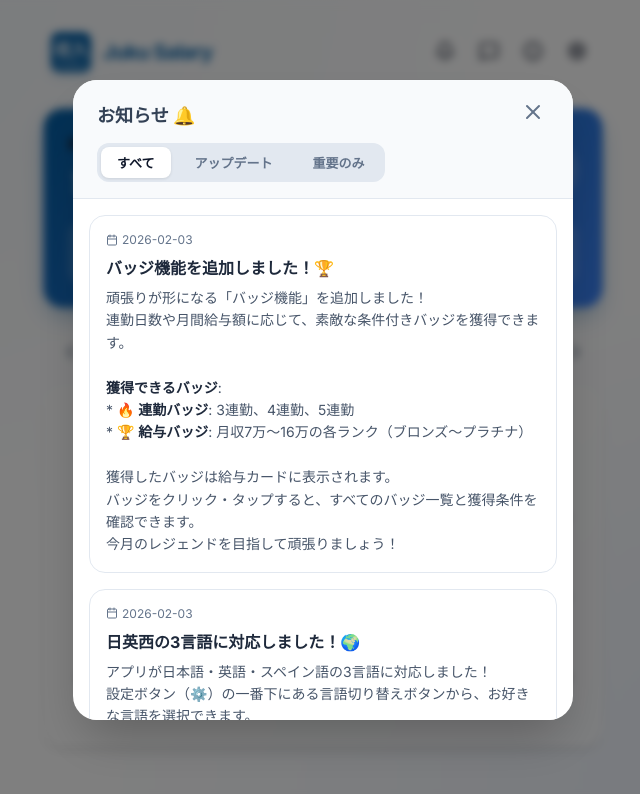
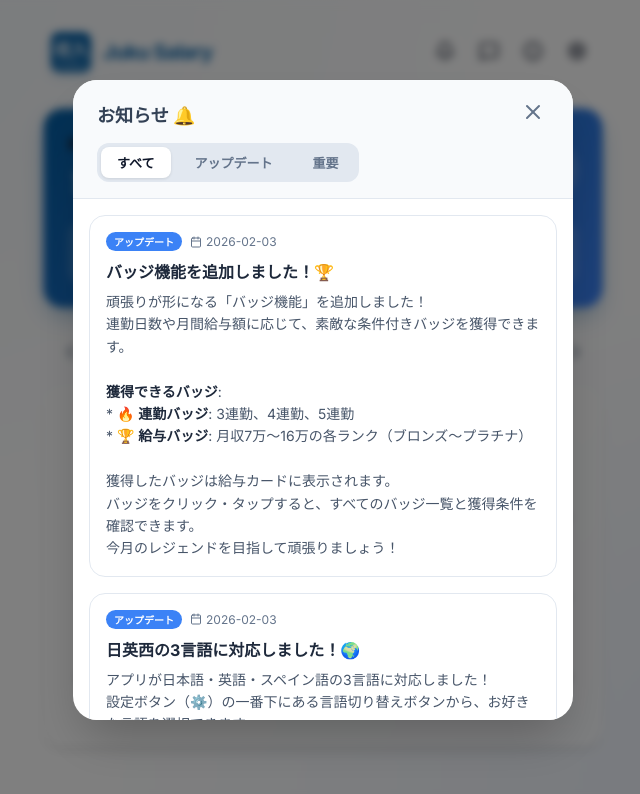
Before and after one commit to HarutoJAZZ45/juku-salary-app, a React (Vite) app: page / in a window 1280 px wide. Both pictures are taken after a click on the button 762 px from the left and 52 px from the top of the page. Shown: the top 794 px of the page, without its empty margins (317-957 px from the left). Built offline with nearby package versions, Linux system fonts and the light colour scheme.

Commit message:
Refine News UX: Rename filter label and add Update badge

```diff
--- a/src/components/NewsModal.tsx
+++ b/src/components/NewsModal.tsx
@@ -114,10 +114,20 @@ export const NewsModal: React.FC<NewsModalProps> = ({ isOpen, onClose }) => {
                                     <div style={{ display: 'flex', alignItems: 'center', gap: '8px', marginBottom: '8px' }}>
                                         {item.important && (
                                             <span style={{
-                                                background: '#e11d48', color: 'white', fontSize: '11px', fontWeight: 700,
-                                                padding: '2px 8px', borderRadius: '999px'
+                                                background: '#e11d48', color: 'white', fontSize: '10px', fontWeight: 700,
+                                                padding: '2px 8px', borderRadius: '999px',
+                                                textTransform: 'uppercase'
                                             }}>
-                                                Important
+                                                {t.app.newsFilterImportant}
+                                            </span>
+                                        )}
+                                        {item.category === 'update' && (
+                                            <span style={{
+                                                background: '#3b82f6', color: 'white', fontSize: '10px', fontWeight: 700,
+                                                padding: '2px 8px', borderRadius: '999px',
+                                                textTransform: 'uppercase'
+                                            }}>
+                                                {t.app.newsFilterUpdate}
                                             </span>
                                         )}
                                         <div style={{ display: 'flex', alignItems: 'center', gap: '4px', fontSize: '12px', color: '#64748b' }}>
--- a/src/locales/ja.ts
+++ b/src/locales/ja.ts
@@ -70,7 +70,7 @@ export const ja: Translation = {
         newsTitle: 'お知らせ',
         newsEmpty: 'お知らせはありません',
         newsFilterAll: 'すべて',
-        newsFilterImportant: '重要のみ',
+        newsFilterImportant: '重要',
         newsFilterUpdate: 'アップデート',
     },
     badges: {
```
